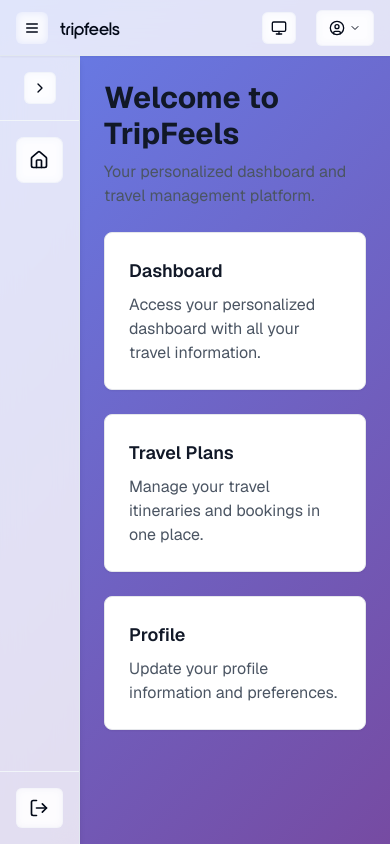
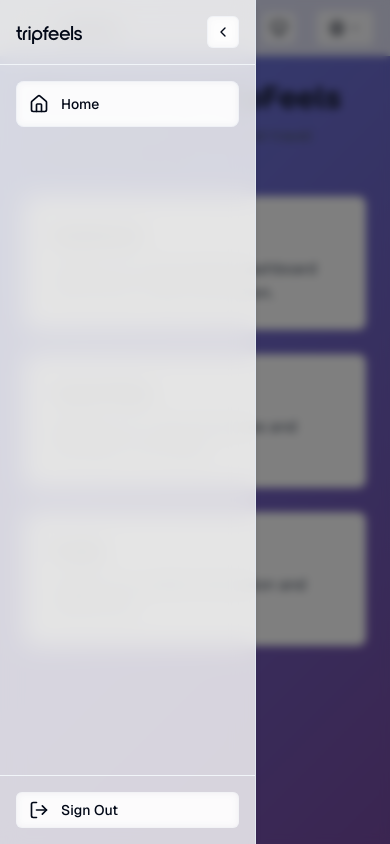
Before and after one commit to babuas25/tripfeels, a Next.js app: page / in a window 390 px wide. Both pictures are taken after a click on the button 32 px from the left and 27 px from the top of the page. Built offline with nearby package versions, Linux system fonts and the light colour scheme; no server answers.

Commit message:
Resolved sidebar visibility issue

```diff
--- a/src/app/(auth)/auth/page.tsx
+++ b/src/app/(auth)/auth/page.tsx
@@ -27,8 +27,17 @@ export default function AuthPage() {
   const [isLoading, setIsLoading] = useState(false)
   const [error, setError] = useState<string | null>(null)
   const [activeTab, setActiveTab] = useState('signin')
+  const [isMobileSidebarOpen, setIsMobileSidebarOpen] = useState(false)
   const router = useRouter()
   const { data: session } = useSession()
+
+  const toggleMobileSidebar = () => {
+    setIsMobileSidebarOpen(!isMobileSidebarOpen)
+  }
+
+  const closeMobileSidebar = () => {
+    setIsMobileSidebarOpen(false)
+  }
 
   // Sign In Form
   const signInForm = useForm<SignInFormData>({
@@ -171,14 +180,38 @@ export default function AuthPage() {
 
   return (
     <div className="min-h-screen">
-      <Header showNavigation={false} showUserActions={true} />
+      <Header
+        showNavigation={false}
+        showUserActions={true}
+        onMobileMenuToggle={toggleMobileSidebar}
+      />
 
       {/* Main content with sidebar for logged-in users */}
       <div className="flex pt-14 min-h-[calc(100vh-3.5rem)]">
-        {/* Sidebar for logged-in users */}
+        {/* Desktop Sidebar for logged-in users */}
         {session?.user && (
-          <div className="flex">
+          <div className="hidden md:block h-[calc(100vh-3.5rem)] flex">
             <Sidebar />
+          </div>
+        )}
+
+        {/* Mobile Sidebar Overlay for logged-in users */}
+        {session?.user && isMobileSidebarOpen && (
+          <div
+            className="fixed inset-0 z-50 md:hidden"
+            onClick={closeMobileSidebar}
+          >
+            {/* Backdrop */}
+            <div className="absolute inset-0 bg-black/50 backdrop-blur-sm" />
+
+            {/* Sidebar */}
+            <div className="relative h-full w-64">
+              <Sidebar
+                isMobile={true}
+                onClose={closeMobileSidebar}
+                className="h-full"
+              />
+            </div>
           </div>
         )}
 
--- a/src/app/page.tsx
+++ b/src/app/page.tsx
@@ -1,18 +1,57 @@
+'use client'
+
+import { useState } from 'react'
 import { Header } from '@/components/layout/header'
 import { Sidebar } from '@/components/layout/sidebar'
 import { AuthSessionProvider } from '@/components/providers/session-provider'
 
 export default function HomePage() {
+  const [isMobileSidebarOpen, setIsMobileSidebarOpen] = useState(false)
+
+  const toggleMobileSidebar = () => {
+    setIsMobileSidebarOpen(!isMobileSidebarOpen)
+  }
+
+  const closeMobileSidebar = () => {
+    setIsMobileSidebarOpen(false)
+  }
+
   return (
     <AuthSessionProvider>
       <div className="min-h-screen">
-        <Header showNavigation={false} showUserActions={true} />
+        <Header
+          showNavigation={false}
+          showUserActions={true}
+          onMobileMenuToggle={toggleMobileSidebar}
+        />
 
         {/* Main content with sidebar for logged-in users */}
         <div className="flex pt-14">
-          <div className="h-[calc(100vh-3.5rem)] flex">
+          {/* Desktop Sidebar */}
+          <div className="hidden md:block h-[calc(100vh-3.5rem)] flex">
             <Sidebar />
           </div>
+
+          {/* Mobile Sidebar Overlay */}
+          {isMobileSidebarOpen && (
+            <div
+              className="fixed inset-0 z-50 md:hidden"
+              onClick={closeMobileSidebar}
+            >
+              {/* Backdrop */}
+              <div className="absolute inset-0 bg-black/50 backdrop-blur-sm" />
+
+              {/* Sidebar */}
+              <div className="relative h-full w-64">
+                <Sidebar
+                  isMobile={true}
+                  onClose={closeMobileSidebar}
+                  className="h-full"
+                />
+              </div>
+            </div>
+          )}
+
           <main className="flex-1 overflow-auto p-6">
             {/* Your page content goes here */}
             <div className="space-y-6">
```
